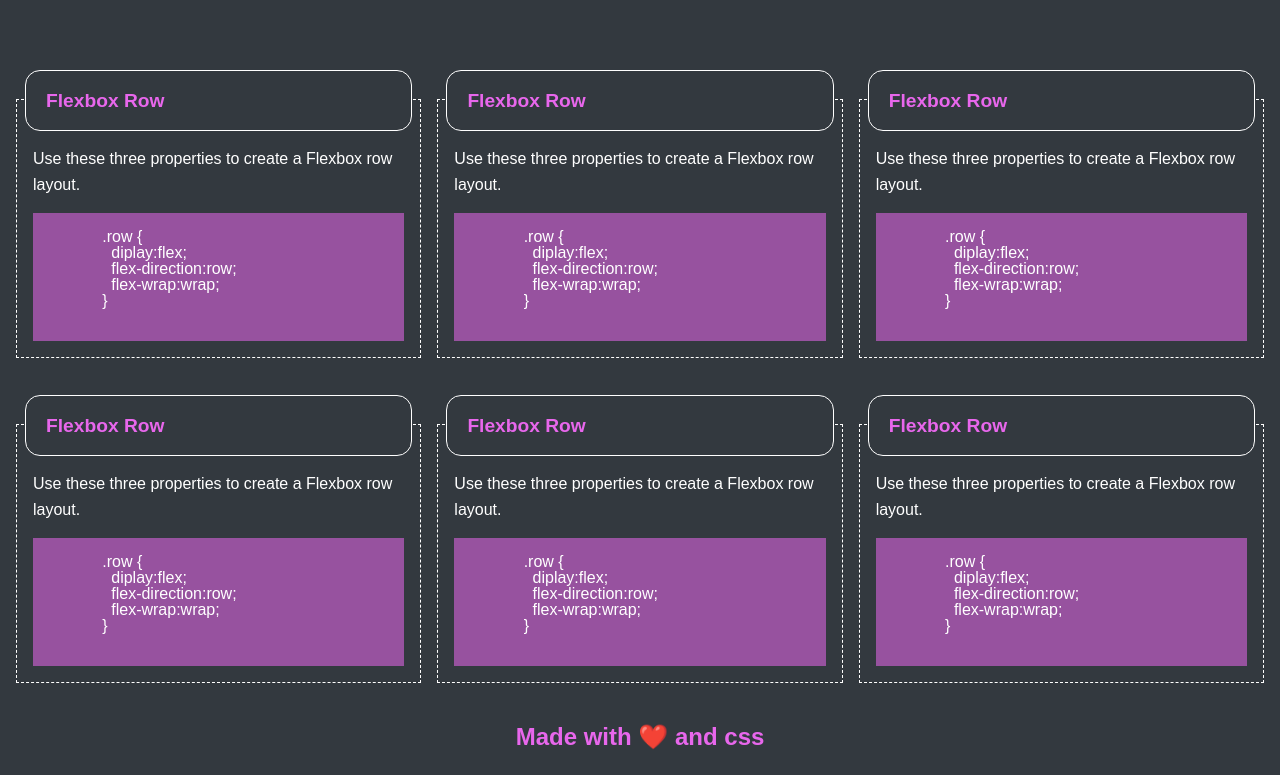
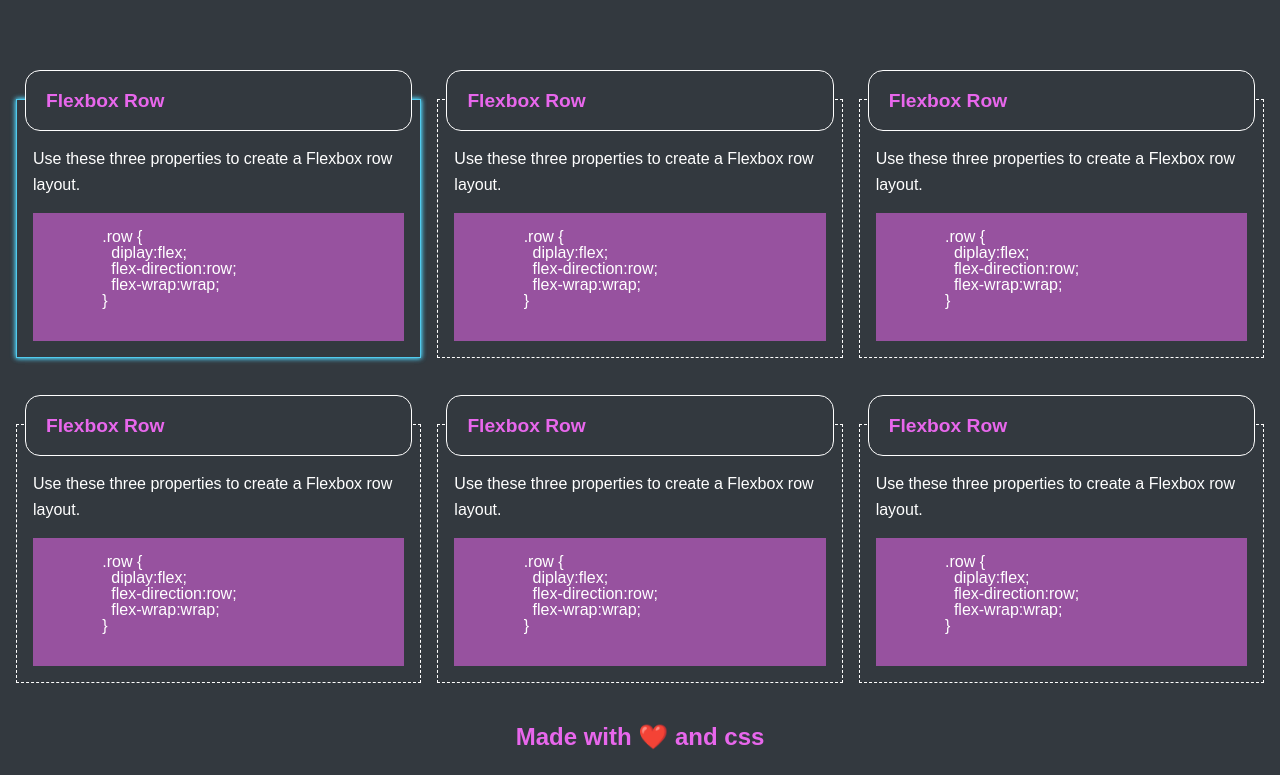
Before and after one commit to johnxlai/css-snippet-cheatsheet, a plain HTML site: page index.html in a window 1280 px wide. In both pictures the pointer is over the element 218 px from the left and 363 px from the top of the page. Shown: the part 135-910 px from the top of the page. Drawn offline with Linux system fonts and the light colour scheme.

Commit message:
Add hover glow effect on box

```diff
--- a/assets/css/style.css
+++ b/assets/css/style.css
@@ -38,6 +38,12 @@ section.row .col {
   position: relative;
   margin-top: 50px;
   padding: 16px;
+  transition: 0.5s;
+}
+
+section.row .col:hover {
+  box-shadow: 0 0 5px rgba(81, 203, 238, 1), 0 0 5px rgba(81, 203, 238, 1);
+  border: 1px solid rgba(81, 203, 238, 1);
 }
 
 section.row .col header {
```
